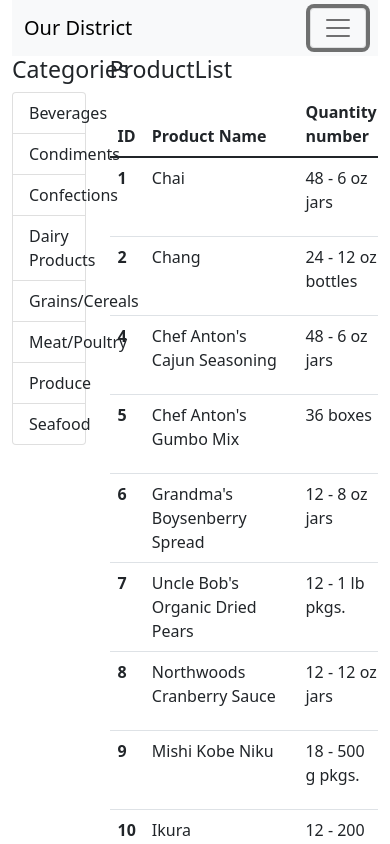
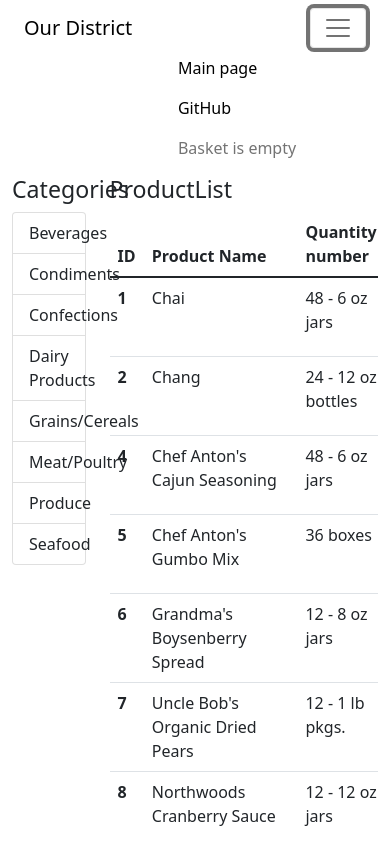
Before and after one commit to osmanbeshirov/redux_project, a React (Create React App) app: page / in a window 390 px wide. Both pictures are taken after a click on the button 338 px from the left and 28 px from the top of the page. Shown: the top 844 px of the page. Built offline with nearby package versions, Linux system fonts and the light colour scheme.

Commit message:
toggler navbar added succesfully

```diff
--- /dev/null
+++ b/src/component/css/navi.css
@@ -0,0 +1,4 @@
+
+@media screen and (max-width: 600px)  {
+
+}
--- a/src/component/navi/Navi.js
+++ b/src/component/navi/Navi.js
@@ -8,22 +8,28 @@ import CartSummary from '../cart/CartSummary';
 
 import { Link } from 'react-router-dom'
 
+import { useState } from 'react';
+
 export default function Navi() {
+
+    const [collapsed, setCollapsed] = useState(true);
+
+    const toggleNavbar = () => setCollapsed(!collapsed);
 
 
     return (
         <div>
             <div>
                 <Navbar
-                    color="light"
+                    color="faded"
                     expand="md"
                     light
                 >
                     <NavbarBrand href="/" >
                         <Link style={{ textDecoration: 'none', color: 'black' }} to='/' >Our District</Link>
                     </NavbarBrand>
-                    <NavbarToggler onClick={function noRefCheck() { }} />
-                    <Collapse navbar style={{ marginLeft: '45%' }}>
+                    <NavbarToggler onClick={toggleNavbar} />
+                    <Collapse navbar isOpen={!collapsed} style={{ marginLeft: '45%' }}>
                         <Nav
                             className="me-auto"
                             navbar
@@ -36,7 +42,7 @@ export default function Navi() {
                                 </NavLink>
                             </NavItem>
                             <NavItem>
-                                <NavLink style={{ textDecoration: 'none', color:'black' }} href="https://github.com/osmanbeshirov/redux_project" target={'blank'}>
+                                <NavLink style={{ textDecoration: 'none', color: 'black' }} href="https://github.com/osmanbeshirov/redux_project" target={'blank'}>
                                     GitHub
                                 </NavLink>
                             </NavItem>
--- a/src/redux/actions/productActoins.js
+++ b/src/redux/actions/productActoins.js
@@ -14,7 +14,7 @@ export const getProducts = (categoryId, allDb) => {
         // if (categoryId) {
         //     url = url + "?categoryId=" + categoryId;
 
-        console.log(allDb)
+
 
         if (categoryId) {
             return fetch('db.json').then(res => res.json())
```
